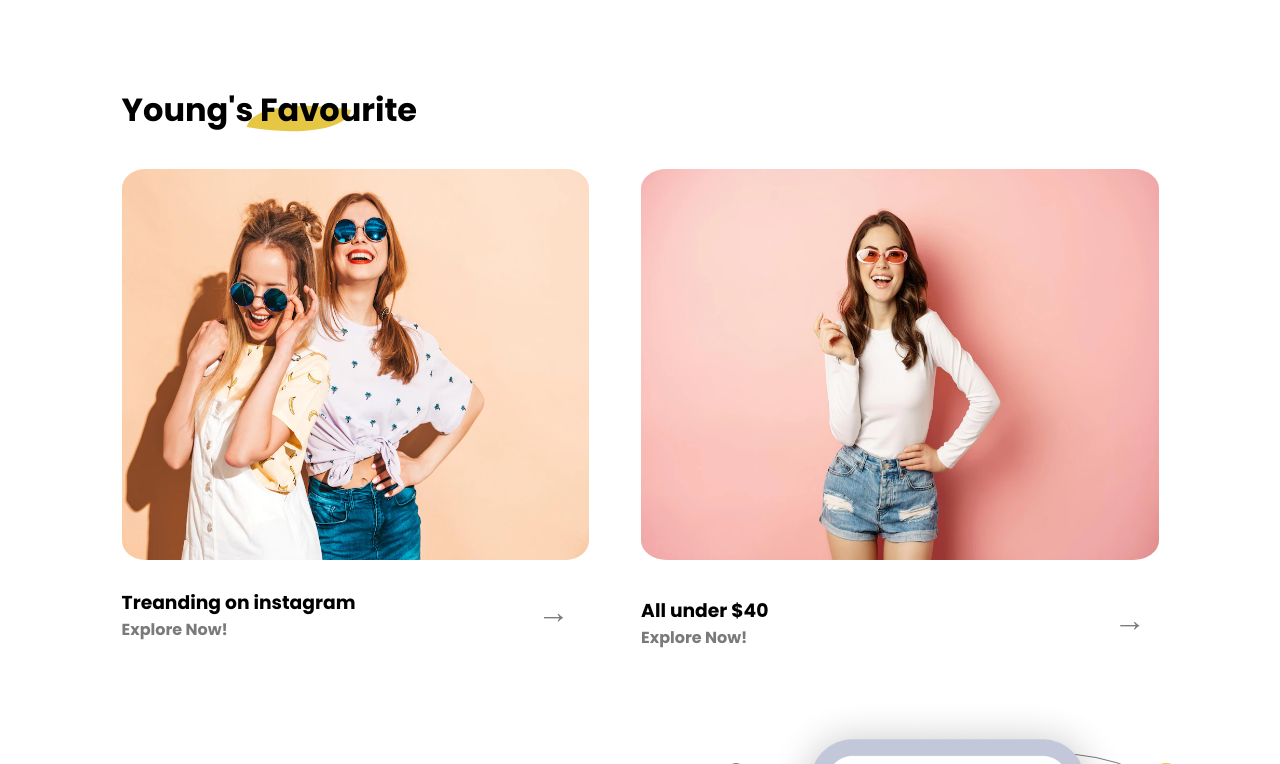
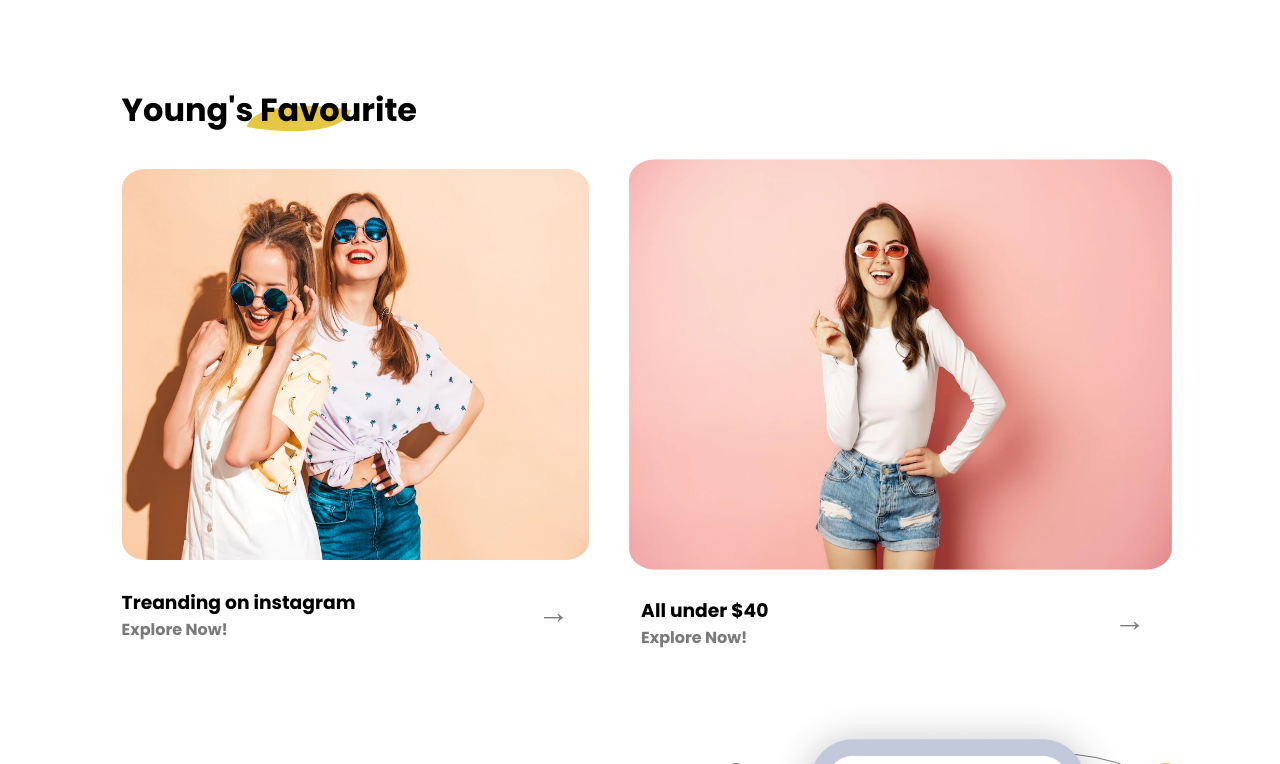
Before and after one commit to jayalakshmi-jk/Design_Conversion, a plain HTML site: page index.html in a window 1280 px wide. In both pictures the pointer is over the picture 899 px from the left and 2457 px from the top of the page. Shown: the part 2093-2857 px from the top of the page. Drawn offline with Linux system fonts and the light colour scheme.

Commit message:
1 file remaining update

```diff
--- a/index.html
+++ b/index.html
@@ -344,6 +344,16 @@
             translate: 1px;
         }
 
+        .youngfavorities_2:hover {
+            transform: scale(1.05);
+            translate: 1px;
+        }
+
+        img:hover {
+            transform: scale(1.05);
+            translate: 1px;
+        }
+
         .youngfavorities_2 {
             border-radius: 5%;
             width: 90%;
@@ -611,6 +621,12 @@
             display: flex;
             flex-direction: column;
             row-gap: 20px;
+        }
+
+        .f2 p:hover,
+        .f3 p:hover,
+        .f4 p:hover {
+            color: white;
         }
 
         .p1 {
```
